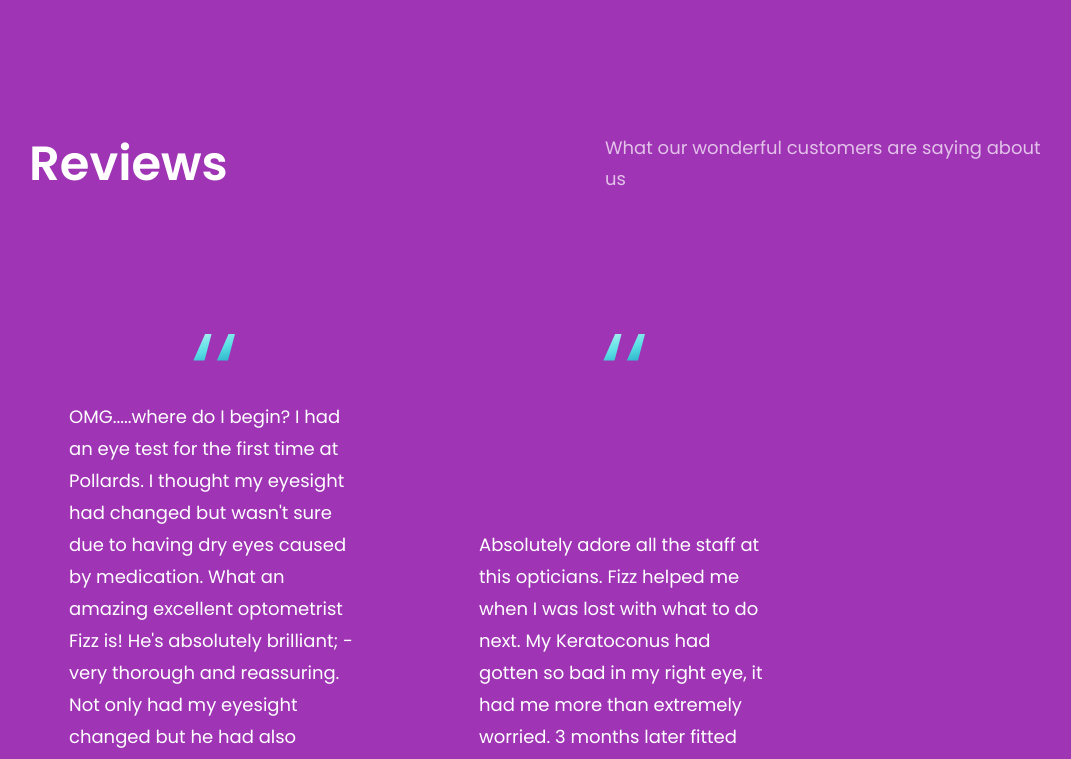
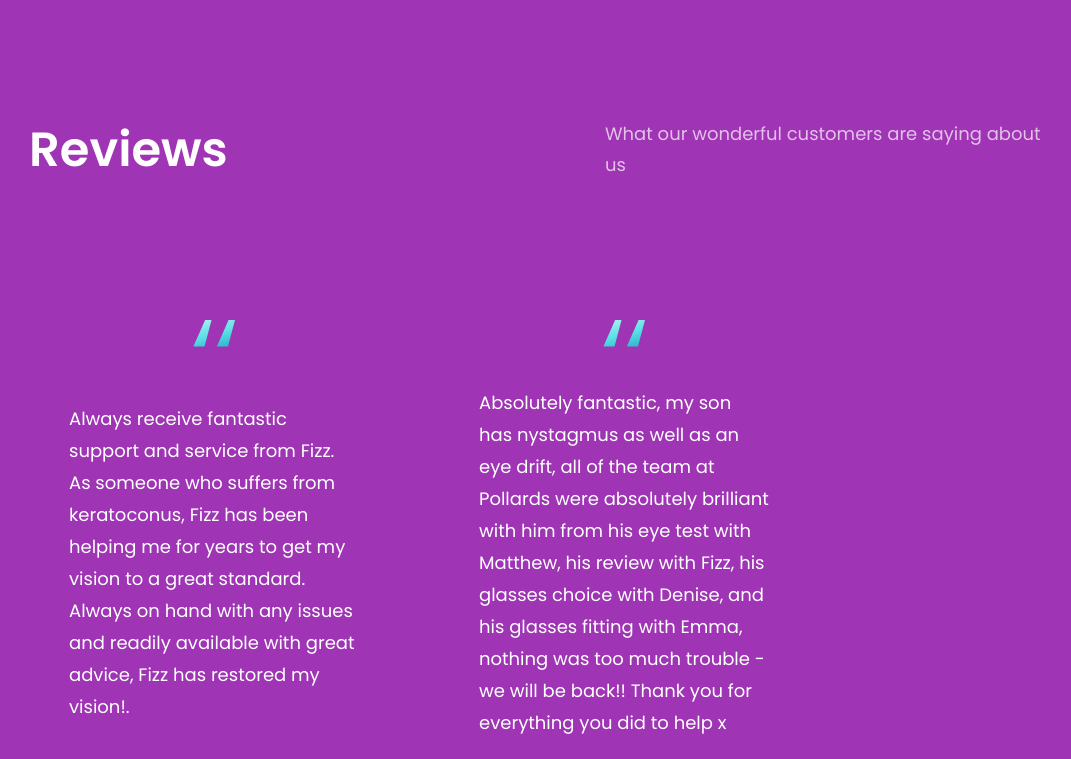
Before and after one commit to oyousaf/pollards, a React (Vite) app: page / in a window 1280 px wide. Shown: the part 2026-2785 px from the top of the page, without its empty margins (35-1106 px from the left). Built offline with nearby package versions, Linux system fonts and the light colour scheme.

Commit message:
seasonal update

```diff
--- a/package.json
+++ b/package.json
@@ -11,6 +11,7 @@
   },
   "dependencies": {
     "@nextui-org/react": "^1.0.0-beta.13",
+    "dotenv": "^16.3.1",
     "react": "^18.2.0",
     "react-dom": "^18.2.0",
     "react-icons": "^4.9.0"
--- a/src/components/Billing.jsx
+++ /dev/null
@@ -1,9 +0,0 @@
-import React from 'react'
-
-const Billing = () => {
-  return (
-    <div>Billing</div>
-  )
-}
-
-export default Billing
--- a/src/components/Button.jsx
+++ b/src/components/Button.jsx
@@ -5,7 +5,7 @@ const Button = ({ styles }) => {
     <a href="tel:01924373697">
       <button
         type="button"
-        className={`py-4 px-6 bg-blue-gradient font-poppins font-medium text-[18px] rounded-[10px] hover:text-gray-100 text-primary outline-none ${styles}`}
+        className={`py-4 px-6 bg-[#C3B1E1] transition duration-300 hover:bg-primary font-poppins font-medium text-[18px] rounded-[10px] hover:text-gray-100 text-primary outline-none ${styles}`}
       >
         Book an appointment
       </button>
--- a/src/components/Footer.jsx
+++ b/src/components/Footer.jsx
@@ -1,3 +1,6 @@
+import React from "react";
+import dotenv from "dotenv";
+
 import styles from "../style";
 import { logo } from "../assets";
 import { socialMedia } from "../constants";
@@ -22,7 +25,7 @@ const Footer = () => (
         <div className="w-full flex flex-col justify-between items-center pt-6">
           <p className="flex flex-row">
             {socialMedia.map((social, index) => (
-              <a href={social.link} target={social.target}>
+              <a key={social.id} href={social.link} target={social.target}>
                 <img
                   key={social.id}
                   src={social.icon}
--- a/src/components/Navbar.jsx
+++ b/src/components/Navbar.jsx
@@ -1,20 +1,47 @@
-import { React, useState } from "react";
+import { React, useState, useEffect } from "react";
 import { close, logo, menu } from "../assets";
 import { navLinks } from "../constants";
 
 const Navbar = () => {
   const [toggle, setToggle] = useState(false);
+  const [isSticky, setisSticky] = useState(false);
+
+  useEffect(() => {
+    const handleScroll = () => {
+      if (window.scrollY > 0) {
+        setisSticky(true);
+      } else {
+        setisSticky(false);
+      }
+    };
+
+    window.addEventListener("scroll", handleScroll);
+
+    return () => {
+      window.removeEventListener("scroll", handleScroll);
+    };
+  }, []);
 
   return (
-    <nav className="w-full flex py-6 justify-between items-center navbar">
+    <nav
+      className={`${
+        isSticky
+          ? "fixed bg-primary z-[1000] w-full flex py-3 shadow-lg transition-shadow duration-300 ease-in"
+          : "w-full flex py-6 justify-center items-center navbar"
+      }`}
+    >
       <a href="https://pollards.info">
-        <img src={logo} alt="pollards" className="w-[40px] h-[40px]" />
+        <img src={logo} alt="pollards" className="w-[50px] h-[50px]" />
       </a>
-      <ul className="list-none sm:flex hidden justify-end items-center flex-1">
+      <ul
+        className={`list-none sm:flex hidden justify-${
+          isSticky ? "center" : "end"
+        } items-center flex-1`}
+      >
         {navLinks.map((nav, index) => (
           <li
             key={nav.id}
-            className={`font-poppins font-normal cursor-pointer text-[16px] ${
+            className={`font-poppins font-medium cursor-pointer text-[20px] ${
               index === navLinks.length - 1 ? "mr-0" : "mr-10"
             } text-gray-300 hover:text-white`}
           >
--- a/src/components/Team.jsx
+++ b/src/components/Team.jsx
@@ -14,7 +14,7 @@ const Team = () => (
       </p>
     </div>
     <div className={layout.sectionImg}>
-      <img src={card} alt="card" className="w-[100%] h-[100%]"/>
+      <img src={card} alt="card" className="w-full h-full" />
     </div>
   </section>
 );
--- a/src/constants/index.js
+++ b/src/constants/index.js
@@ -55,7 +55,7 @@ export const features = [
     icon: eye,
     title: "Contact Lens Specialists",
     content:
-      "We supply all types of contact lenses including disposable lenses, extended-wear lenses, hard lenses, and soft lenses",
+      "We supply all types of contact lenses including disposable, extended-wear, hard, and soft lenses",
   },
   {
     id: "feature-3",
@@ -68,28 +68,25 @@ export const features = [
 export const feedback = [
   {
     id: "feedback-1",
-    content: `OMG.....where do I begin? I had an eye test for the first time at Pollards. I thought my eyesight had changed but wasn't sure due to having dry eyes caused by medication.
-    What an amazing excellent optometrist Fizz is! He's absolutely brilliant; - very thorough and reassuring. Not only had my eyesight changed but he had also noticed an ingrowing eyelash which he
-    removed, painlessly. Also informed me I had cataract and has referred me to have it removed. Fantastic service from friendly staff; my forever Opticians, brilliant service can't recommend
-    them enough! Thank you so much.`,
-    name: "Pauline Northern",
-    title: "Brilliant Opticians",
+    content: `Always receive fantastic support and service from Fizz. As someone who suffers from keratoconus, Fizz has been helping me for years to get my vision to a great standard. Always on hand with
+    any issues and readily available with great advice, Fizz has restored my vision!.`,
+    name: "Aamir Akudi",
+    title: "Fantastic Support",
     img: people01,
   },
   {
     id: "feedback-2",
-    content: `Absolutely adore all the staff at this opticians. Fizz helped me when I was lost with what to do next. My Keratoconus had gotten so bad in my right eye, it had me more than extremely worried.
-      3 months later fitted with a new contact lens, passed my driving medical with flying colours. Why would I go anywhere else now? That's right - I wouldn't`,
-    name: "Aaron Eccles",
-    title: "Founder & Leader",
+    content: `Absolutely fantastic, my son has nystagmus as well as an eye drift, all of the team at Pollards were absolutely brilliant with him from his eye test with Matthew, his review with Fizz, his
+    glasses choice with Denise, and his glasses fitting with Emma, nothing was too much trouble - we will be back!! Thank you for everything you did to help x`,
+    name: "Sara O'Hara",
+    title: "Absolutely brilliant",
     img: people02,
   },
   {
     id: "feedback-3",
-    content: `Came here for an eye test, I chose the gold package which checks behind your eye as well. The appointment was very informative and I learned some new things about the eyes in general. I luckily
-       didn't need glasses but was advised some eye drops for my dry eye which work wonders. Felt super comfortable in the appointment; friendly but professional optician.`,
-    name: "iamfrankymusic",
-    title: "Founder & Leader",
+    content: `Fantastic professional service. The team really put you at ease here. After only two visits I now have vision in my left eye after 8 years of blurred vision.`,
+    name: "Mick Cleeve",
+    title: "Professional service",
     img: people03,
   },
 ];
```
Also changed, not shown: 2 other files (tests, documents, lock files or other folders).
